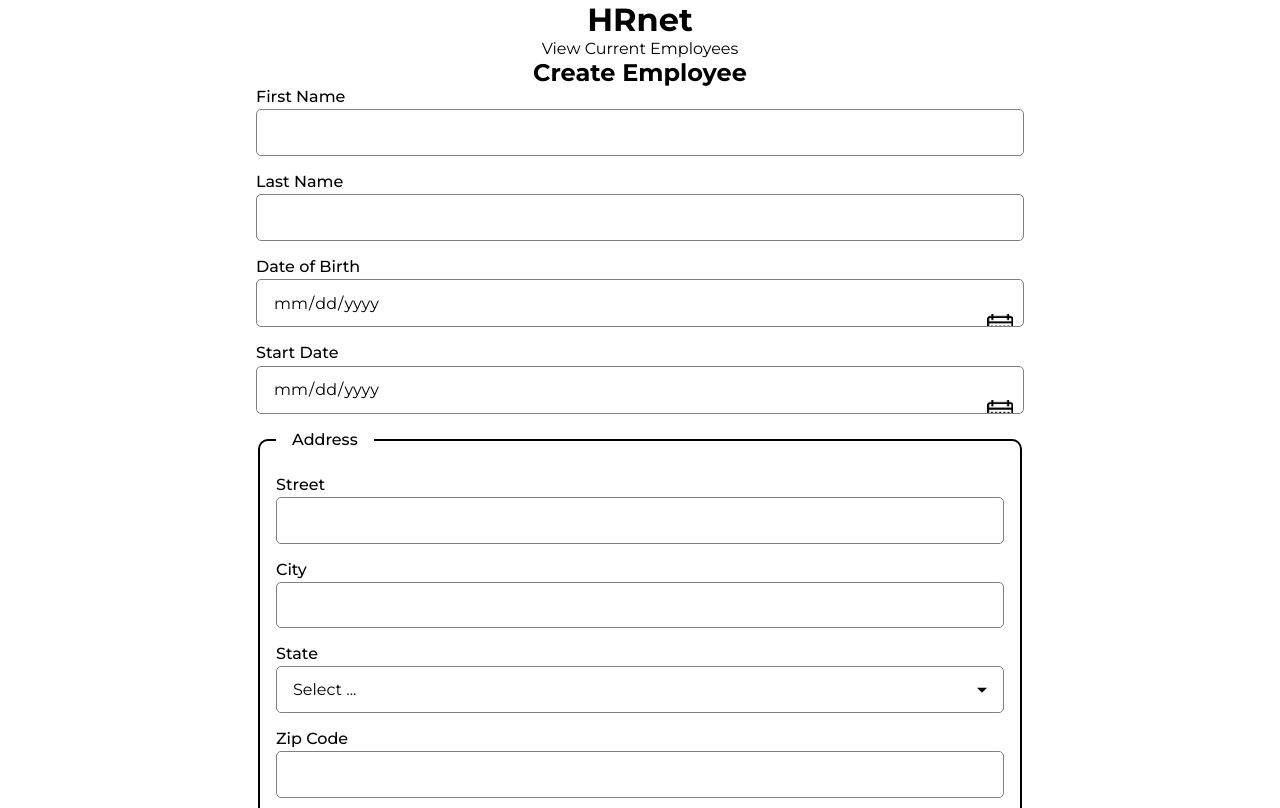
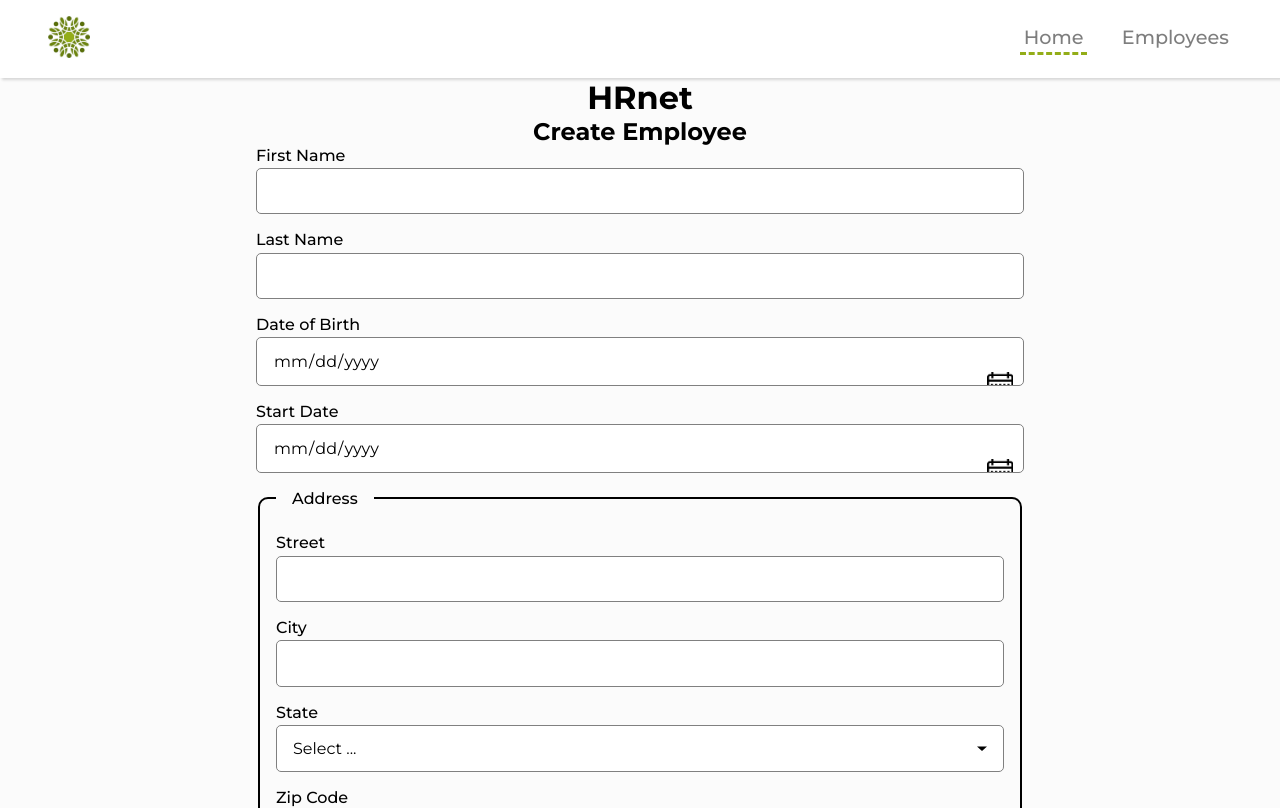
Before and after one commit to ThomasCharuel/HRNet, a React (Create React App) app: page / in a window 1280 px wide. Shown: the top 808 px of the page. Built offline with nearby package versions, Linux system fonts and the light colour scheme.

Commit message:
Implement navbar

```diff
--- /dev/null
+++ b/src/components/Header/index.jsx
@@ -0,0 +1,28 @@
+import React from 'react';
+import { Link, NavLink } from 'react-router-dom';
+import styles from './index.module.scss';
+import logo from '../../assets/img/logo.jpeg';
+
+export default function Header() {
+  return (
+    <header className={styles.header}>
+      <Link to="/">
+        <img src={logo} alt="Logo HRNet" className={styles.header__logo} />
+      </Link>
+      <nav className={styles.header__navigation}>
+        <ul>
+          <li>
+            <NavLink to="/" className={({ isActive }) => (isActive ? styles.active : '')}>
+              Home
+            </NavLink>
+          </li>
+          <li>
+            <NavLink to="/employees" className={({ isActive }) => (isActive ? styles.active : '')}>
+              Employees
+            </NavLink>
+          </li>
+        </ul>
+      </nav>
+    </header>
+  );
+}
--- /dev/null
+++ b/src/components/Header/index.module.scss
@@ -0,0 +1,34 @@
+@import '../../styles/variables';
+
+.header {
+  display: flex;
+  background-color: $color-white;
+  justify-content: space-between;
+  align-items: center;
+  padding: 1rem 3rem;
+  box-shadow: rgba(0, 0, 0, 0.15) 1.95px 1.95px 2.6px;
+
+  &__logo {
+    height: 2.6rem;
+  }
+
+  &__navigation {
+    ul {
+      display: flex;
+      gap: 2rem;
+    }
+
+    a {
+      padding: 0.2rem;
+      display: inline-block;
+      font-weight: $font-weight-medium;
+      font-size: 1.2rem;
+      color: $color-grey;
+
+      &:hover,
+      &.active {
+        border-bottom: 0.2rem dashed $color-primary;
+      }
+    }
+  }
+}
--- a/src/pages/Employees/index.jsx
+++ b/src/pages/Employees/index.jsx
@@ -1,6 +1,5 @@
 import React, { useEffect } from 'react';
 import { useSelector } from 'react-redux';
-import { Link } from 'react-router-dom';
 import MUIDataTable from 'mui-datatables';
 import { selectEmployees } from '../../features/employees';
 
@@ -82,8 +81,6 @@
     <div id="employee-div" className="container">
       <h1>Current Employees</h1>
       <MUIDataTable data={employees} columns={columns} />
-      <table id="employee-table" className="display"></table>
-      <Link to="/">Home</Link>
     </div>
   );
 }
--- a/src/pages/Home/index.jsx
+++ b/src/pages/Home/index.jsx
@@ -1,5 +1,4 @@
 import React, { useState } from 'react';
-import { Link } from 'react-router-dom';
 import { useDispatch } from 'react-redux';
 import { Modal, Box, Button } from '@mui/material';
 import { addEmployee } from '../../features/employees';
@@ -73,7 +72,6 @@
         <h1>HRnet</h1>
       </div>
       <div className="container">
-        <Link to="/employees">View Current Employees</Link>
         <h2>Create Employee</h2>
 
         <form className={styles.form} onSubmit={handleSaveEmployee}>
--- /dev/null
+++ b/src/routes/Root/index.jsx
@@ -0,0 +1,19 @@
+import React from 'react';
+import PropTypes from 'prop-types';
+import { Outlet } from 'react-router-dom';
+import Header from '../../components/Header';
+
+function Root({ outlet }) {
+  return (
+    <>
+      <Header />
+      {outlet ? outlet : <Outlet />}
+    </>
+  );
+}
+
+Root.propTypes = {
+  outlet: PropTypes.element,
+};
+
+export default Root;
--- a/src/routes/Router/index.jsx
+++ b/src/routes/Router/index.jsx
@@ -1,14 +1,16 @@
 import React from 'react';
 import { createBrowserRouter } from 'react-router-dom';
+import Root from '../Root';
 import Home from '../../pages/Home';
 import Employees from '../../pages/Employees';
 
 export default createBrowserRouter([
   {
     path: '/',
+    element: <Root />,
     children: [
-      { path: '/', element: <Home /> },
-      { path: '/employees', element: <Employees /> },
+      { index: true, element: <Home /> },
+      { path: 'employees', element: <Employees /> },
     ],
   },
 ]);
--- a/src/styles/_variables.scss
+++ b/src/styles/_variables.scss
@@ -1,5 +1,13 @@
 // Fonts
 $font-family-primary: 'Montserrat', sans-serif;
+
+// Colors
+$color-primary: #93ad18;
+
+$color-black: #000000;
+$color-grey: #7e7e7e;
+$color-light-grey: #f6f6f6;
+$color-white: #ffffff;
 
 // Font weights
 $font-weight-regular: 400;
--- a/src/styles/styles.scss
+++ b/src/styles/styles.scss
@@ -1,6 +1,10 @@
 @import './reset';
 @import './variables';
 @import './typography';
+
+body {
+  background-color: #fbfbfb;
+}
 
 .title {
   display: flex;
```
